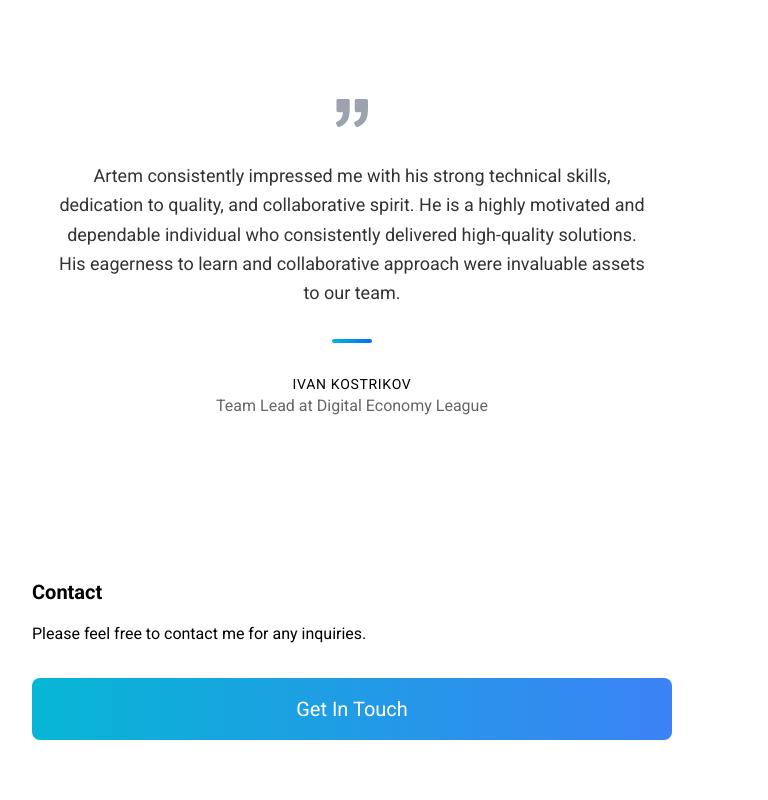
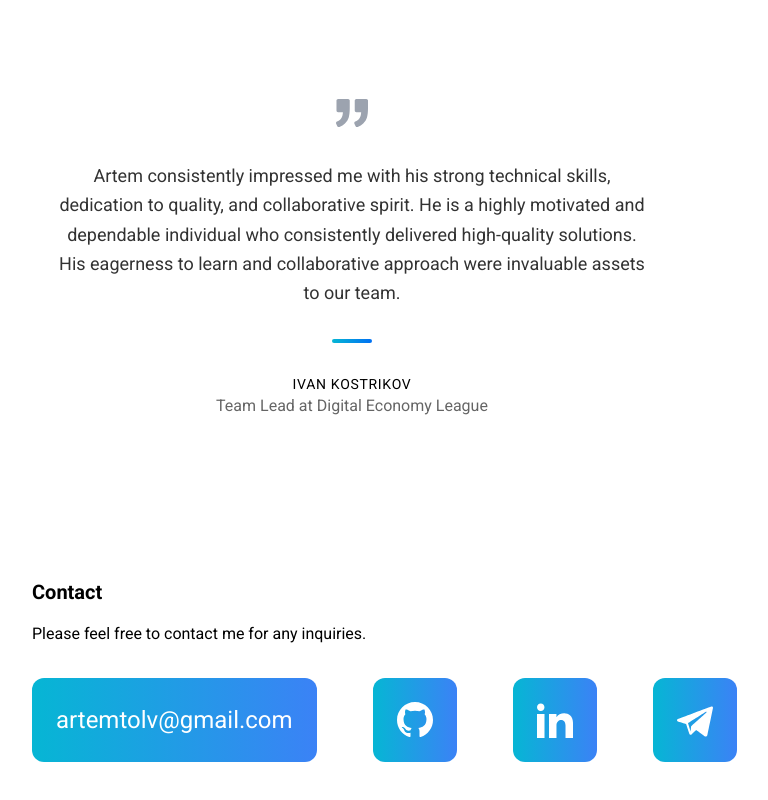
Before and after one commit to Ivang71/portfolio, a Next.js app: page /portfolio/ in a window 1280 px wide. Shown: the part 2163-2963 px from the top of the page, without its empty margins (288-1056 px from the left). Built offline with nearby package versions, Linux system fonts and the light colour scheme.

Commit message:
add more contact methods

```diff
--- a/app/page.tsx
+++ b/app/page.tsx
@@ -141,7 +141,54 @@ export default async function Page() {
                 <h2 className='text-xl font-bold mb-4'>Contact</h2>
                 <div className='flex flex-col gap-4'>
                     <p className='mb-4'>Please feel free to contact me for any inquiries.</p>
-                    <a href='mailto:artemtolv@gmail.com' className={styles.cta}>Get In Touch</a>
+                    <div className="flex justify-between items-center space-x-14">
+                        <a href="mailto:artemtolv@gmail.com" className={`${styles.cta} text-[24px] p-6 bg-gray-800 rounded-xl hover:bg-gray-600 transition duration-300 ease-in-out`}>artemtolv@gmail.com</a>
+                        <a href="https://github.com/Ivang71" target="_blank" rel="noreferrer" className={`${styles.cta} p-6 bg-gray-800 rounded-xl hover:bg-gray-600 transition duration-300 ease-in-out`}>
+                            {/* <!-- Github --> */}
+                            <svg
+                                xmlns="http://www.w3.org/2000/svg"
+                                className="h-9 w-9"
+                                fill="currentColor"
+                                viewBox="0 0 24 24"
+                            >
+                                <path d="M12 0c-6.626 0-12 5.373-12 12 0 5.302 3.438 9.8 8.207 11.387.599.111.793-.261.793-.577v-2.234c-3.338.726-4.033-1.416-4.033-1.416-.546-1.387-1.333-1.756-1.333-1.756-1.089-.745.083-.729.083-.729 1.205.084 1.839 1.237 1.839 1.237 1.07 1.834 2.807 1.304 3.492.997.107-.775.418-1.305.762-1.604-2.665-.305-5.467-1.334-5.467-5.931 0-1.311.469-2.381 1.236-3.221-.124-.303-.535-1.524.117-3.176 0 0 1.008-.322 3.301 1.23.957-.266 1.983-.399 3.003-.404 1.02.005 2.047.138 3.006.404 2.291-1.552 3.297-1.23 3.297-1.23.653 1.653.242 2.874.118 3.176.77.84 1.235 1.911 1.235 3.221 0 4.609-2.807 5.624-5.479 5.921.43.372.823 1.102.823 2.222v3.293c0 .319.192.694.801.576 4.765-1.589 8.199-6.086 8.199-11.386 0-6.627-5.373-12-12-12z" />
+                            </svg>
+                        </a>
+                        <a href="https://www.linkedin.com/in/artolv" target="_blank" rel="noreferrer" className={`${styles.cta} p-6 bg-gray-800 rounded-xl hover:bg-gray-600 transition duration-300 ease-in-out`}>
+                            {/* <!-- Linkedin --> */}
+                            <svg
+                                xmlns="http://www.w3.org/2000/svg"
+                                className="h-9 w-9"
+                                fill="currentColor"
+                                viewBox="0 0 24 24"
+                            >
+                                <path d="M4.98 3.5c0 1.381-1.11 2.5-2.48 2.5s-2.48-1.119-2.48-2.5c0-1.38 1.11-2.5 2.48-2.5s2.48 1.12 2.48 2.5zm.02 4.5h-5v16h5v-16zm7.982 0h-4.968v16h4.969v-8.399c0-4.67 6.029-5.052 6.029 0v8.399h4.988v-10.131c0-7.88-8.922-7.593-11.018-3.714v-2.155z" />
+                            </svg>
+                        </a>
+                        <a href="https://t.me/artolv" target="_blank" rel="noreferrer" className={`${styles.cta} p-6 bg-gray-800 rounded-xl hover:bg-gray-600 transition duration-300 ease-in-out`}>
+                            {/* <!-- Telegram --> */}
+                            <svg
+                                className="h-9 w-9"
+                                fill="currentColor"
+                                viewBox="0 0 24 24"
+                                version="1.1"
+                                xmlns="http://www.w3.org/2000/svg"
+                                xmlnsXlink="http://www.w3.org/1999/xlink"
+                                xmlSpace="preserve"
+                                style={{
+                                    fillRule: "evenodd",
+                                    clipRule: "evenodd",
+                                    strokeLinejoin: "round",
+                                    strokeMiterlimit: "1.41421",
+                                }}
+                            >
+                                <path
+                                    id="telegram-1"
+                                    d="M18.384,22.779c0.322,0.228 0.737,0.285 1.107,0.145c0.37,-0.141 0.642,-0.457 0.724,-0.84c0.869,-4.084 2.977,-14.421 3.768,-18.136c0.06,-0.28 -0.04,-0.571 -0.26,-0.758c-0.22,-0.187 -0.525,-0.241 -0.797,-0.14c-4.193,1.552 -17.106,6.397 -22.384,8.35c-0.335,0.124 -0.553,0.446 -0.542,0.799c0.012,0.354 0.25,0.661 0.593,0.764c2.367,0.708 5.474,1.693 5.474,1.693c0,0 1.452,4.385 2.209,6.615c0.095,0.28 0.314,0.5 0.603,0.576c0.288,0.075 0.596,-0.004 0.811,-0.207c1.216,-1.148 3.096,-2.923 3.096,-2.923c0,0 3.572,2.619 5.598,4.062Zm-11.01,-8.677l1.679,5.538l0.373,-3.507c0,0 6.487,-5.851 10.185,-9.186c0.108,-0.098 0.123,-0.262 0.033,-0.377c-0.089,-0.115 -0.253,-0.142 -0.376,-0.064c-4.286,2.737 -11.894,7.596 -11.894,7.596Z"
+                                />
+                            </svg>
+                        </a>
+                    </div>
                 </div>
             </section>
         </main>
--- a/app/ui/home.module.css
+++ b/app/ui/home.module.css
@@ -9,12 +9,12 @@
     /* the shadow spread-radius */
     position: relative;
     transition: 200ms ease-in-out;
-    text-align: center;
+    /* text-align: center;
     padding: 1rem 1.5rem;
-    border-radius: 0.5rem;
+    border-radius: 0.5rem; */
     background: linear-gradient(90deg, #06b6d4, #3b82f6);
     color: var(--cta-text-color);
-    font-size: 1.25rem;
+    /* font-size: 1.25rem; */
     transform: translate(0);
     transform-style: preserve-3d;
 }
```
